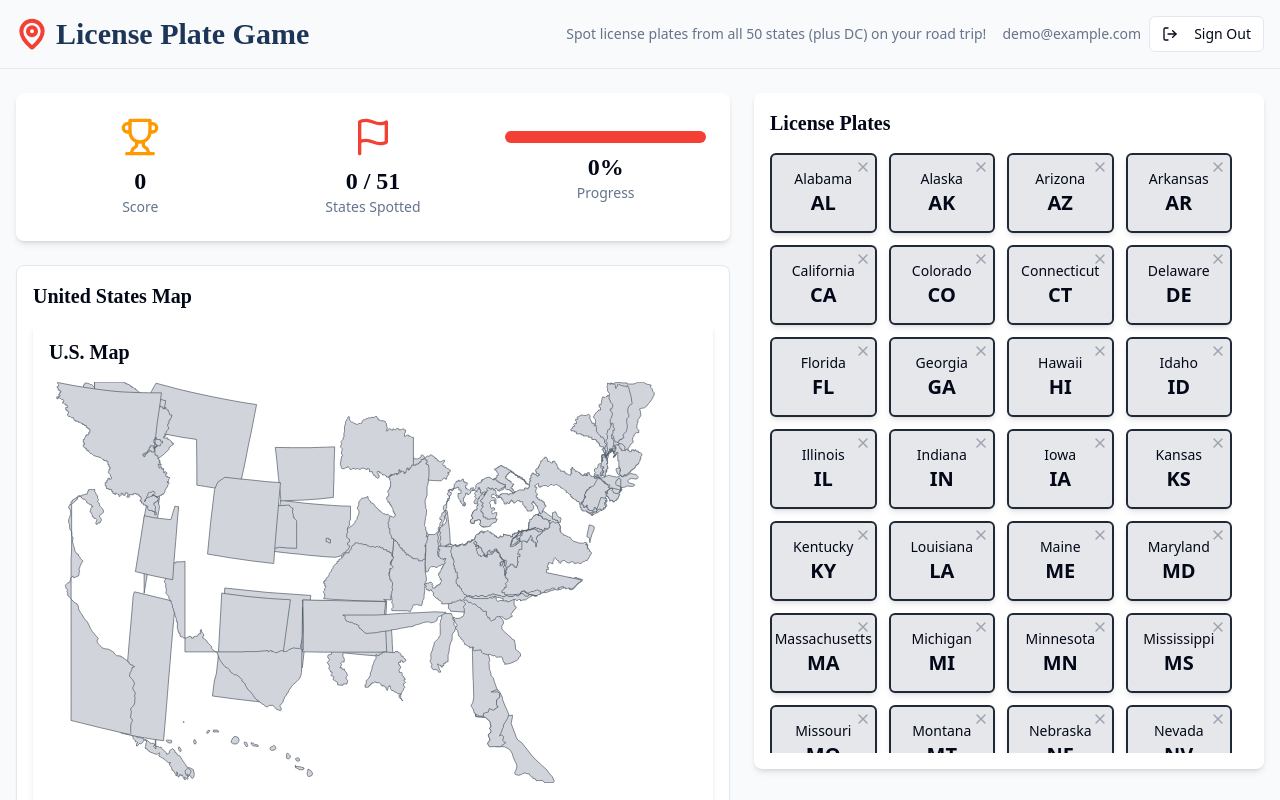
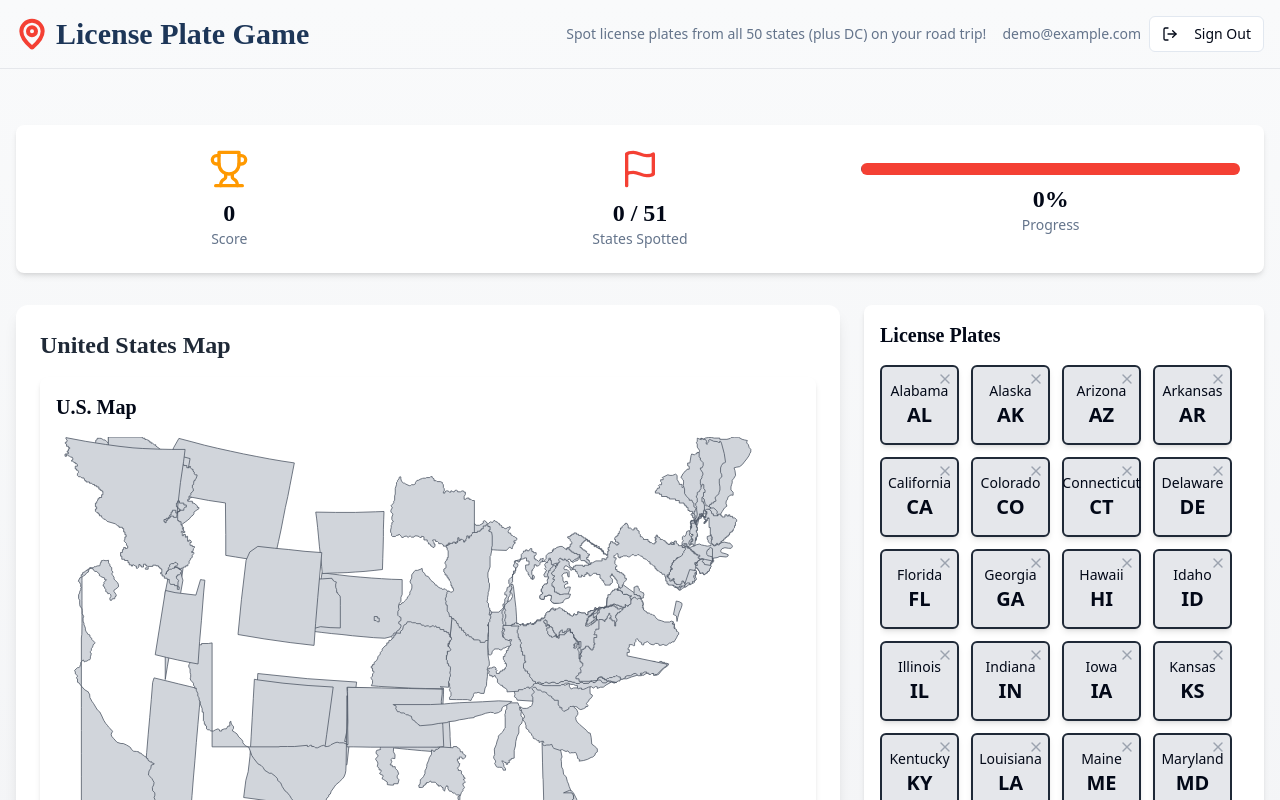
Before and after one commit to gchianes/plateplay-palooza, a React (Vite) app: page / in a window 1280 px wide. Shown: the top 800 px of the page. Built offline with nearby package versions, Linux system fonts and the light colour scheme; a web font is replaced by a local one.

Commit message:
Refactor US map rendering
Improve the visual appearance of the US map.

```diff
--- a/src/pages/Index.tsx
+++ b/src/pages/Index.tsx
@@ -16,11 +16,11 @@ const Index = () => {
   const progress = getProgress(spottedStates);
   const sortedStates = sortStatesBySpotted(statesList);
 
-  // Ensure the map has time to properly initialize
+  // Ensure the map has time to properly initialize with a longer delay
   useEffect(() => {
     const timer = setTimeout(() => {
       setMapReady(true);
-    }, 100);
+    }, 500);
     return () => clearTimeout(timer);
   }, []);
 
@@ -53,12 +53,10 @@ const Index = () => {
   };
 
   return (
-    <div className="min-h-screen bg-gray-50">
+    <div className="min-h-screen bg-gradient-to-b from-gray-50 to-gray-100">
       <Header />
 
-      <main className="container mx-auto px-4 pb-12">
-        <div className="flex flex-col md:flex-row md:space-x-6">
-          <div className="w-full md:w-7/12 mb-6 md:mb-0">
+      <main className="container mx-auto px-4 py-8">
         <ScoreBoard
           spottedStates={spottedStates}
           totalStates={states.length}
@@ -66,18 +64,26 @@ const Index = () => {
           score={score}
         />
 
+        <div className="grid grid-cols-1 lg:grid-cols-12 gap-6 mt-8">
+          <div className="lg:col-span-8 space-y-6">
             {mapReady && (
-              <div className="border rounded-lg shadow-sm p-4 bg-white mt-4">
-                <h2 className="text-xl font-bold mb-3">United States Map</h2>
+              <div className="bg-white rounded-xl shadow-lg overflow-hidden">
+                <div className="p-6">
+                  <h2 className="text-2xl font-bold text-gray-800 mb-4">United States Map</h2>
+                  <div className="relative aspect-[4/3] w-full">
+                    <div className="absolute inset-0">
                       <USMap
                         states={statesList}
                         onToggleState={handleToggleState}
                       />
                     </div>
+                  </div>
+                </div>
+              </div>
             )}
           </div>
 
-          <div className="w-full md:w-5/12">
+          <div className="lg:col-span-4">
             <LicensePlateList
               states={sortedStates}
               onToggleState={handleToggleState}
```
Lines whose indentation alone changed are shown as unchanged.
